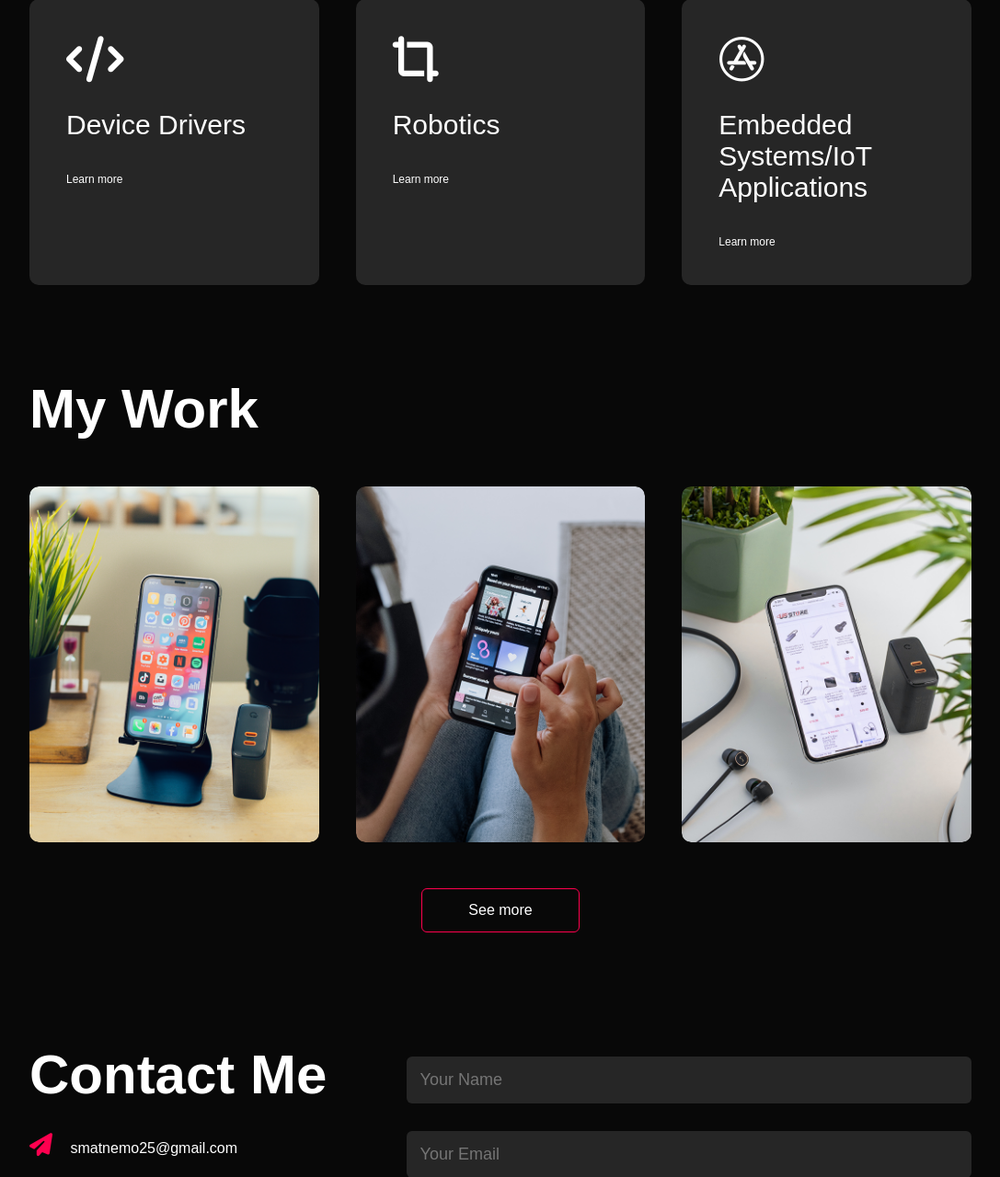
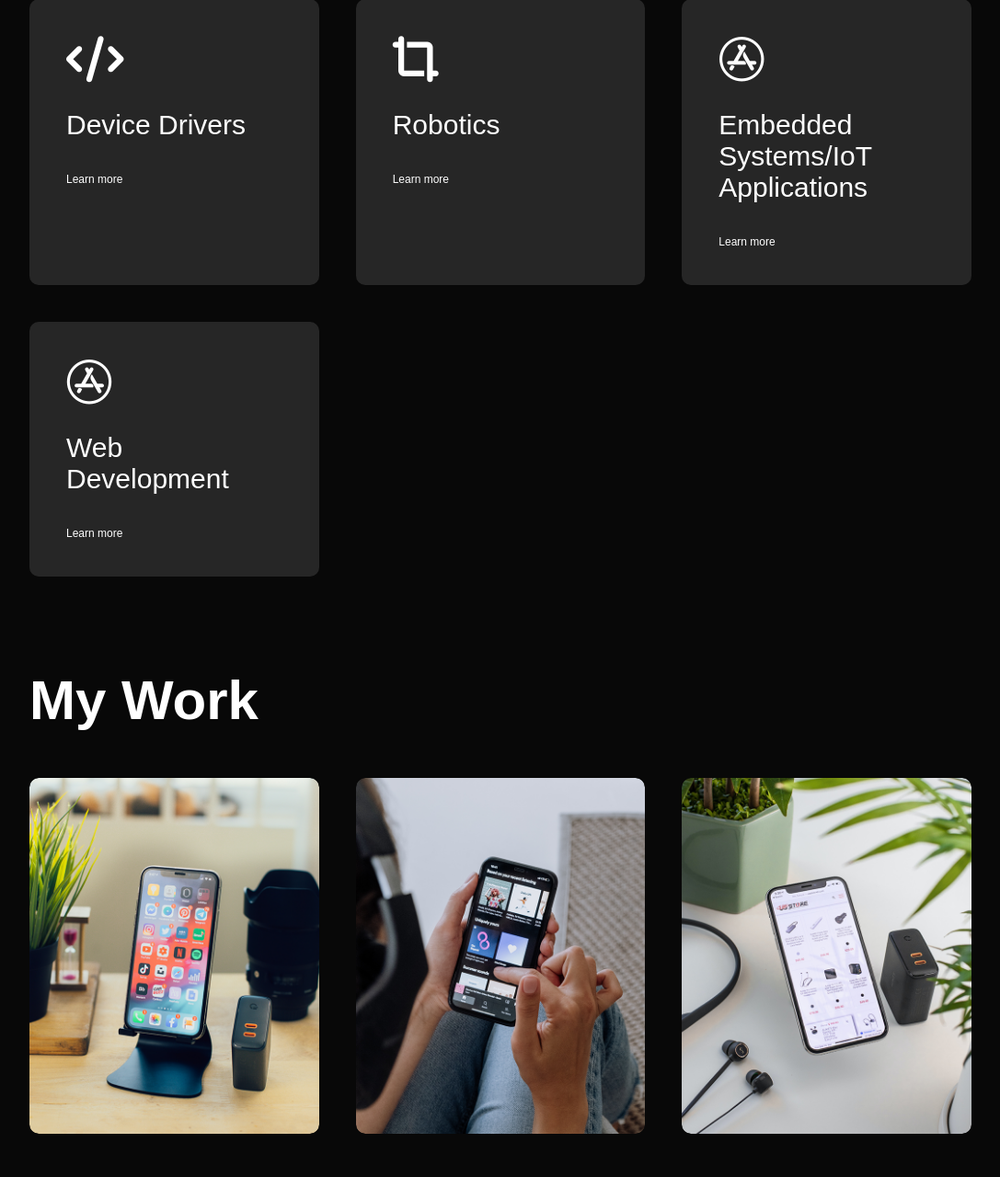
Before and after one commit to Smatnemo/smatwebsite, a Django app: page / in a window 1280 px wide. Shown: the part 1692-2972 px from the top of the page at 92% size, without its empty margins (96-1183 px from the left). Run offline with Django 4.2, Linux system fonts and the light colour scheme; some libraries are stand-ins or nearby versions.

Commit message:
Added Web Development Portfolio

```diff
--- a/templates/index.html
+++ b/templates/index.html
@@ -102,6 +102,11 @@
                     <h2>Embedded Systems/IoT Applications</h2>
                     <a href="#">Learn more</a>
                 </div>
+                <div>
+                    <i class="fab fa-app-store"></i>
+                    <h2>Web Development</h2>
+                    <a href="#">Learn more</a>
+                </div>
             </div>
         </div>
     </div>
@@ -142,6 +147,7 @@
                         <a href=""><i class="fas fa-external-link-alt"></i></a>
                     </div>
                 </div>
+
             </div>
             <a class="btn" href="#">See more</a>
         </div>
```
